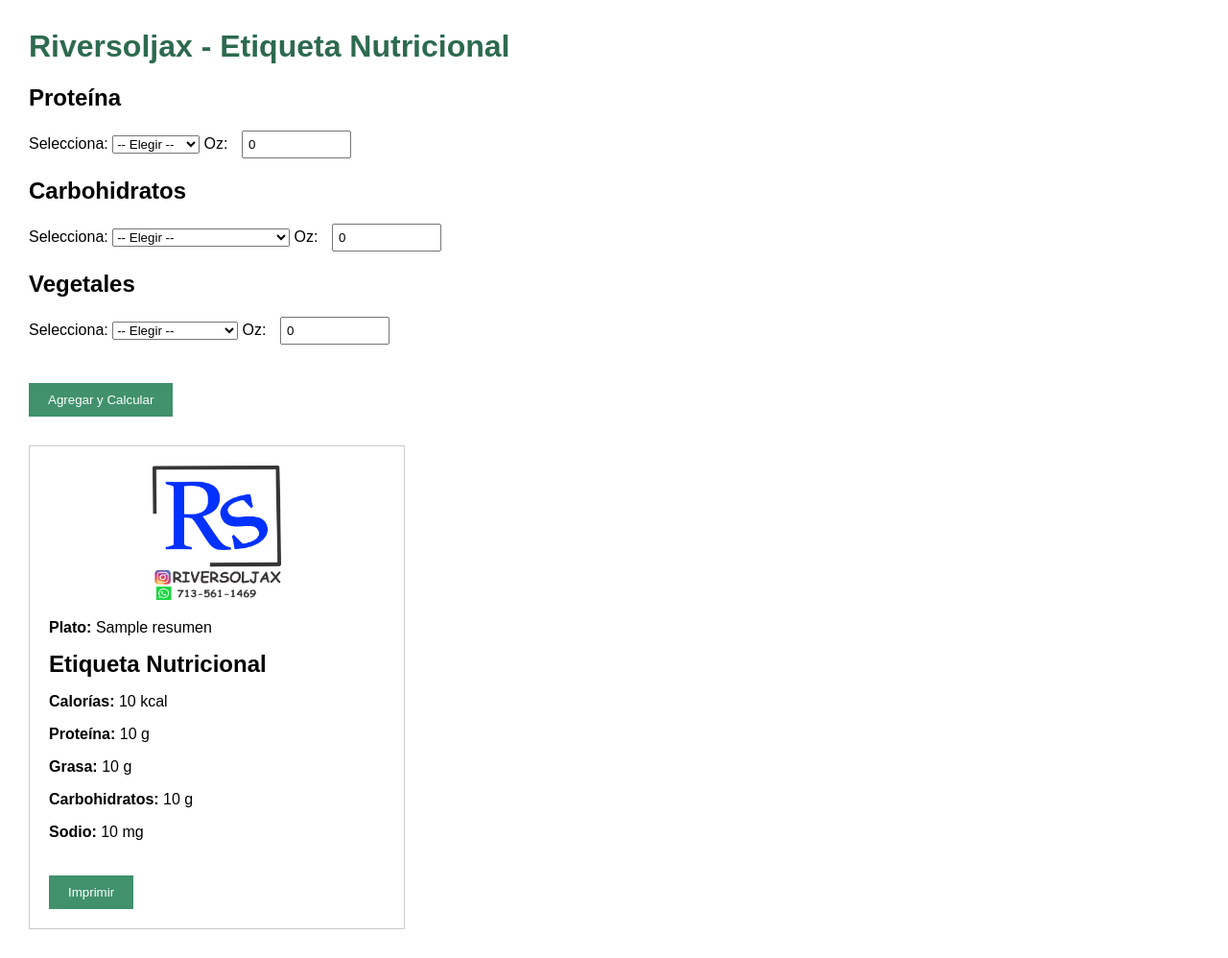
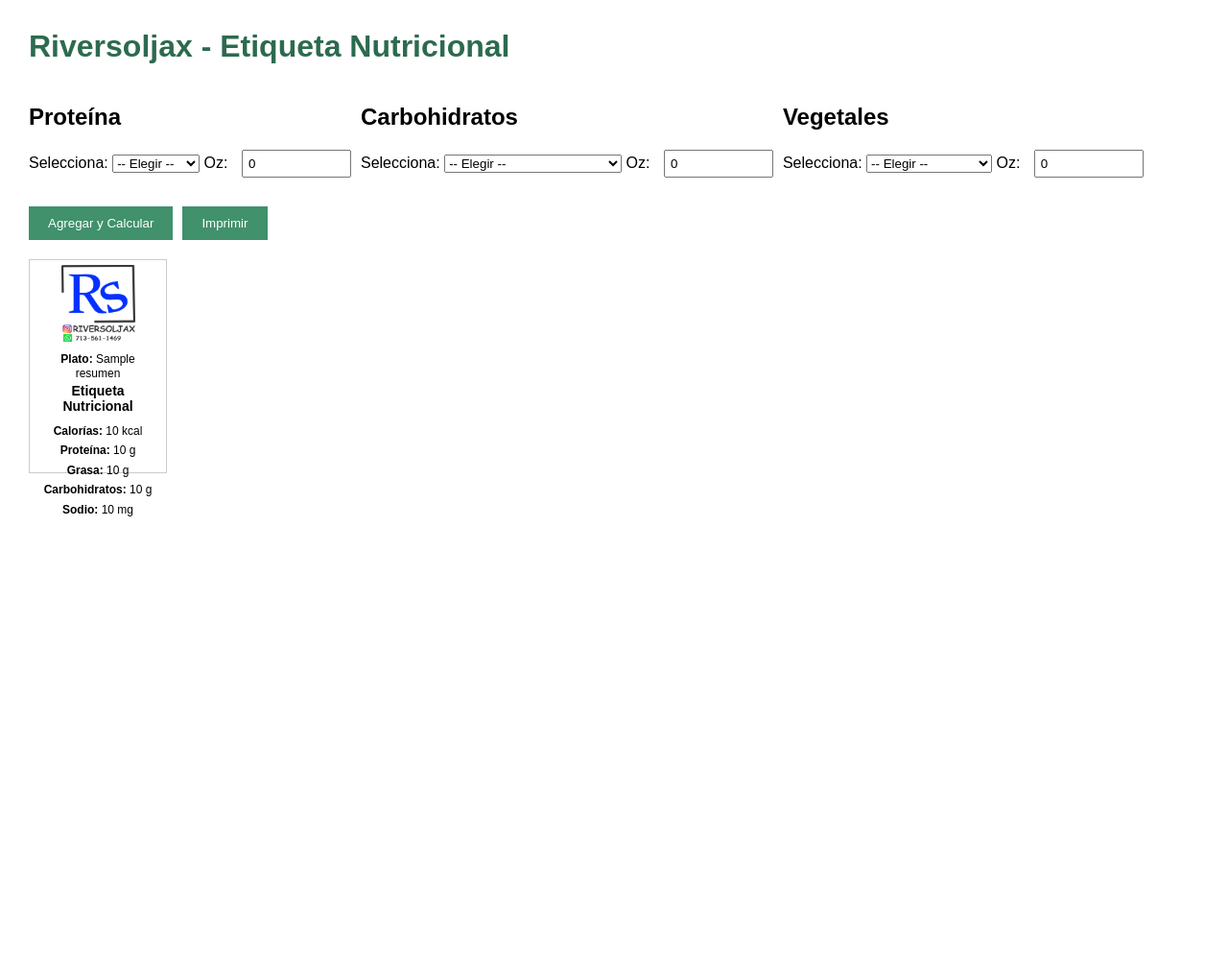
Before and after one commit to Chris6776-soli/riversoljaxfactlabel, a Flask app: template templates/index.html in a window 1280 px wide. Shown: the whole page at 96% size. After the commit the page ends 538 px from the top, so only its background shows below. Run offline with Flask 3, Linux system fonts and the light colour scheme; the template is opened without the code that fills it: most values are stand-ins (such as "Sample title", 1, 10 or a date in 2020).

Commit message:
index.html

```diff
--- a/templates/index.html
+++ b/templates/index.html
@@ -1,7 +1,7 @@
 <!DOCTYPE html>
 <html lang="es">
 <head>
-  <meta charset="UTF-8">
+  <meta charset="UTF-8" />
   <title>Riversoljax - Etiqueta Nutricional</title>
   <style>
     body {
@@ -23,20 +23,56 @@
       padding: 5px;
       margin-left: 10px;
     }
+
+    /* Form buttons side by side */
+    form {
+      display: flex;
+      gap: 10px;
+      align-items: center;
+      flex-wrap: wrap;
+      margin-bottom: 10px;
+    }
     button {
-      margin-top: 20px;
       padding: 10px 20px;
       background-color: #40916c;
       color: white;
       border: none;
       cursor: pointer;
     }
+
+    /* Label container sized for 2" x 3.1" label */
     #result {
-      margin-top: 30px;
+      margin-top: 20px;
       border: 1px solid #ccc;
-      padding: 20px;
-      width: 350px;
+      width: 144px;  /* 2 inches * 72dpi */
+      height: 223px; /* 3.1 inches * 72dpi */
+      padding: 5px 8px;
+      box-sizing: border-box;
+      text-align: center;
+      font-size: 12px;
+      display: flex;
+      flex-direction: column;
+      justify-content: flex-start;
+      align-items: center;
     }
+
+    /* Logo smaller to fit label */
+    #result img {
+      height: 80px;
+      margin-bottom: 8px;
+    }
+
+    #result h2 {
+      margin: 0 0 8px 0;
+      font-size: 14px;
+    }
+
+    #result p {
+      margin: 3px 0;
+      line-height: 1.2;
+    }
+
+    /* Print styles */
     @media print {
       body * {
         visibility: hidden;
@@ -48,9 +84,16 @@
         position: absolute;
         top: 0;
         left: 0;
+        margin: 0;
+        border: none;
+        width: 144px;
+        height: 223px;
+        padding: 5px 8px;
+        box-sizing: border-box;
       }
-      #result button {
-        display: none;
+      /* Hide buttons on print */
+      button {
+        display: none !important;
       }
     }
   </style>
@@ -71,7 +114,7 @@
           <option value="tilapia">Tilapia</option>
           <option value="camarones">Camarones</option>
         </select>
-        Oz: <input type="number" name="proteina_gramos" min="0" value="0">
+        Oz: <input type="number" name="proteina_gramos" min="0" value="0" />
       </label>
     </div>
 
@@ -89,7 +132,7 @@
           <option value="quinoa">Quinoa</option>
           <option value="coliflor">Coliflor</option>
         </select>
-        Oz: <input type="number" name="carbohidrato_gramos" min="0" value="0">
+        Oz: <input type="number" name="carbohidrato_gramos" min="0" value="0" />
       </label>
     </div>
 
@@ -107,30 +150,29 @@
           <option value="pepino">Pepino</option>
           <option value="green_beans">Green Beans</option>
         </select>
-        Oz: <input type="number" name="vegetal_gramos" min="0" value="0">
+        Oz: <input type="number" name="vegetal_gramos" min="0" value="0" />
       </label>
     </div>
 
     <button type="submit">Agregar y Calcular</button>
+    {% if etiqueta %}
+      <button type="button" onclick="window.print()">Imprimir</button>
+    {% endif %}
   </form>
 
   <div id="result">
     {% if etiqueta %}
-      <div style="text-align: center; margin-bottom: 15px;">
-        <img src="/static/logo.png" alt="Riversoljax Logo" style="height: 140px;">
-      </div>
-
+      <img src="/static/logo.png" alt="Riversoljax Logo" />
       {% if resumen %}
-        <p style="margin-bottom: 15px;"><strong>Plato:</strong> {{ resumen }}</p>
+        <p><strong>Plato:</strong> {{ resumen }}</p>
       {% endif %}
 
-      <h2 style="margin: 0;">Etiqueta Nutricional</h2>
+      <h2>Etiqueta Nutricional</h2>
       <p><strong>Calorías:</strong> {{ etiqueta.calorias | round }} kcal</p>
       <p><strong>Proteína:</strong> {{ etiqueta.proteina | round }} g</p>
       <p><strong>Grasa:</strong> {{ etiqueta.grasa | round }} g</p>
       <p><strong>Carbohidratos:</strong> {{ etiqueta.carbohidratos | round }} g</p>
       <p><strong>Sodio:</strong> {{ etiqueta.sodio | round }} mg</p>
-      <button onclick="window.print()">Imprimir</button>
     {% endif %}
   </div>
 </body>
```
